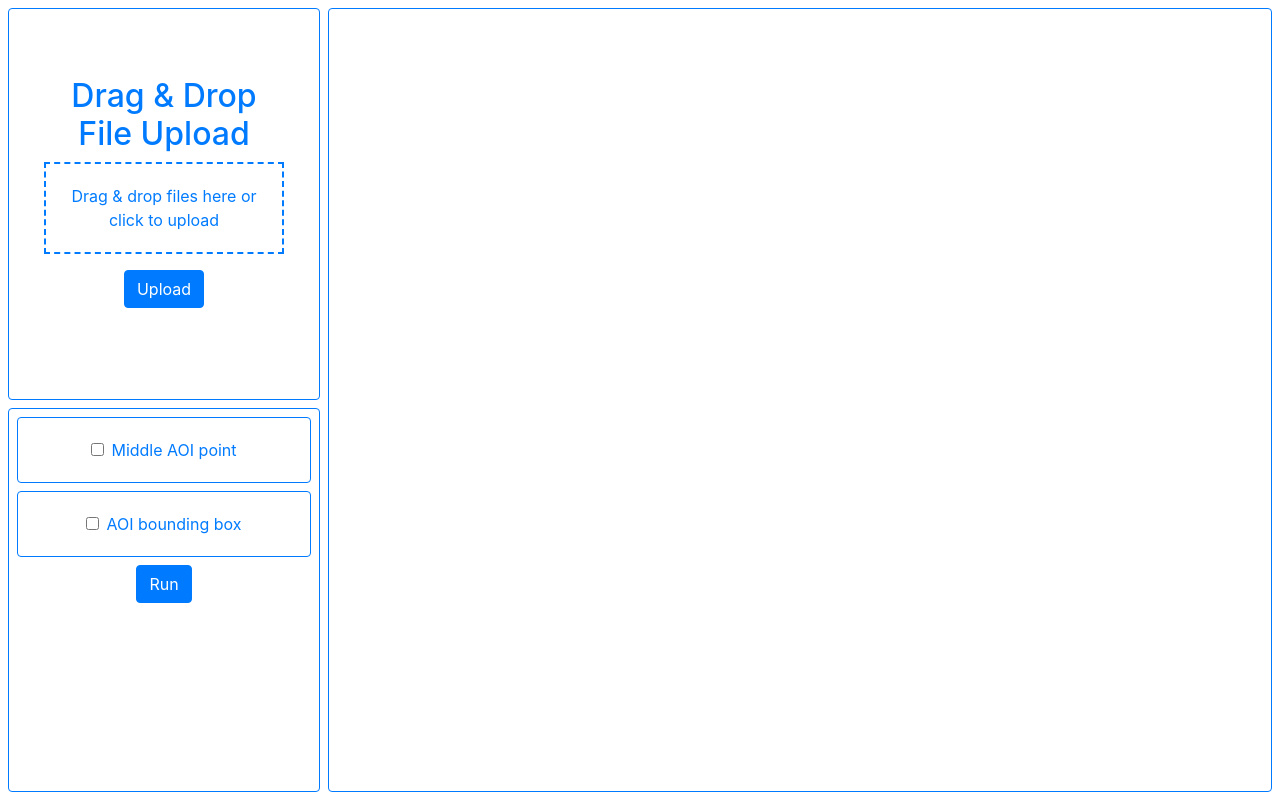
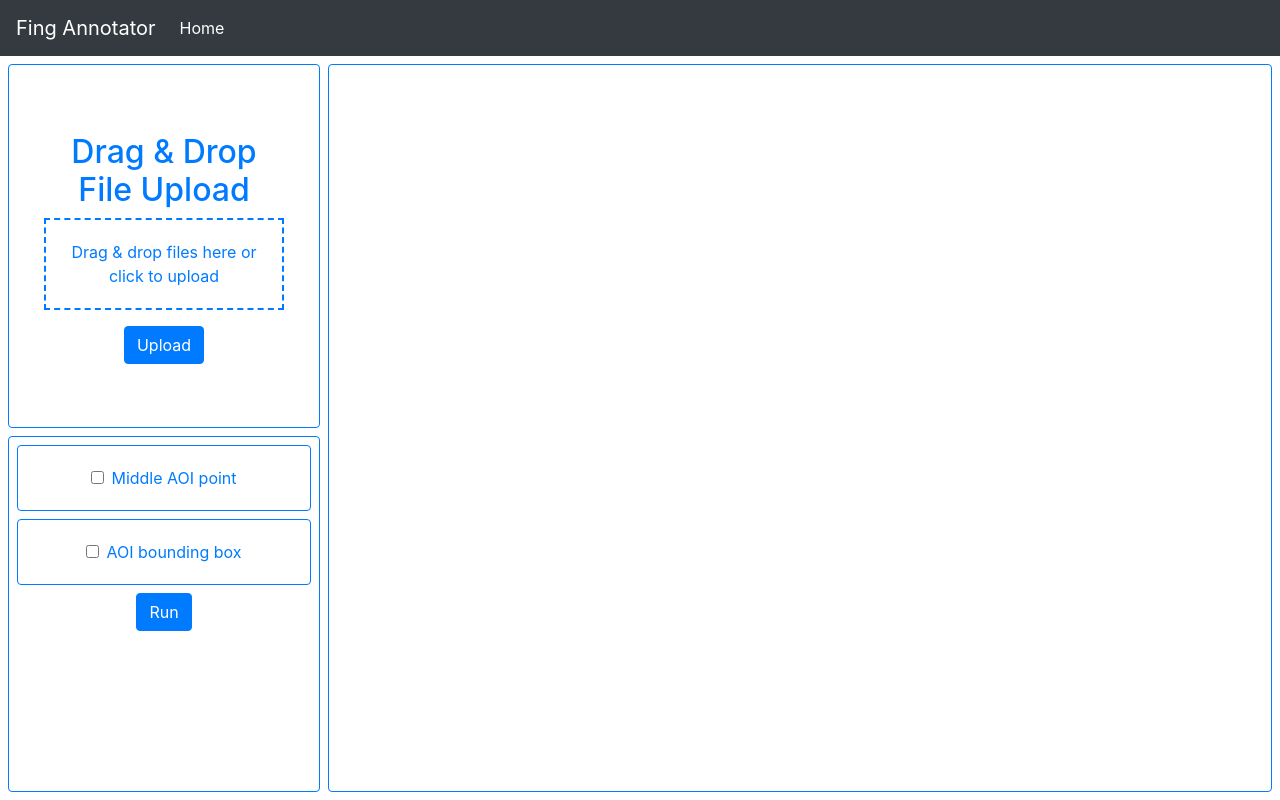
Before and after one commit to JackMerma/AmputeeFingersDatasetCreator, a Flask app: page / in a window 1280 px wide. Run offline with Flask 3, Linux system fonts and the light colour scheme; some libraries are stand-ins or nearby versions.

Commit message:
Adding nav and fixing file sending

```diff
--- a/main.py
+++ b/main.py
@@ -41,6 +41,8 @@ def upload_file():
     aoi_bounding_box = request.args.get('boundingboxAOIswitch')
     image_paths, videos_paths = filter_images_and_videos(COMPLETED_UPLOAD_PATH)
     image_paths += videos_paths
+    image_paths = None if image_paths != None and len(image_paths) == 0 else image_paths
+    message = None if message == "" else message
 
     # AOI configs and image files configs persistance
     context = {
@@ -52,6 +54,8 @@ def upload_file():
             "processed_images": None,
             "message": message
             }
+
+    print(context)
 
     return redirect(url_for('index', context=context))
 
@@ -118,6 +122,8 @@ def index():
                     },
                 "files": None,
                 }
+    print("CONTEXT: ", context)
+
     return render_template('index.html', context=context)
 
 
--- a/templates/nav.html
+++ b/templates/nav.html
@@ -1,24 +1,13 @@
-<!--
-<nav class="navbar navbar-expand-lg navbar-dark bg-dark w-100" style="height: 7%">
-    <a class="navbar-brand" href="#">App name</a>
+<nav class="navbar navbar-expand-lg navbar-dark bg-dark w-100">
+    <a class="navbar-brand" href="/">Fing Annotator</a>
     <button class="navbar-toggler" type="button" data-toggle="collapse" data-target="#navbarText" aria-controls="navbarText" aria-expanded="false" aria-label="Toggle navigation">
 	<span class="navbar-toggler-icon"></span>
     </button>
     <div class="collapse navbar-collapse" id="navbarText">
 	<ul class="navbar-nav mr-auto">
 	    <li class="nav-item active">
-		<a class="nav-link" href="#">Home <span class="sr-only">(current)</span></a>
-	    </li>
-	    <li class="nav-item">
-		<a class="nav-link" href="#">Features</a>
-	    </li>
-	    <li class="nav-item">
-		<a class="nav-link" href="#">Pricing</a>
+		<a class="nav-link" href="/">Home <span class="sr-only">(current)</span></a>
 	    </li>
 	</ul>
-	<span class="navbar-text">
-	    Navbar text with an inline element
-	</span>
     </div>
 </nav>
--->
```
